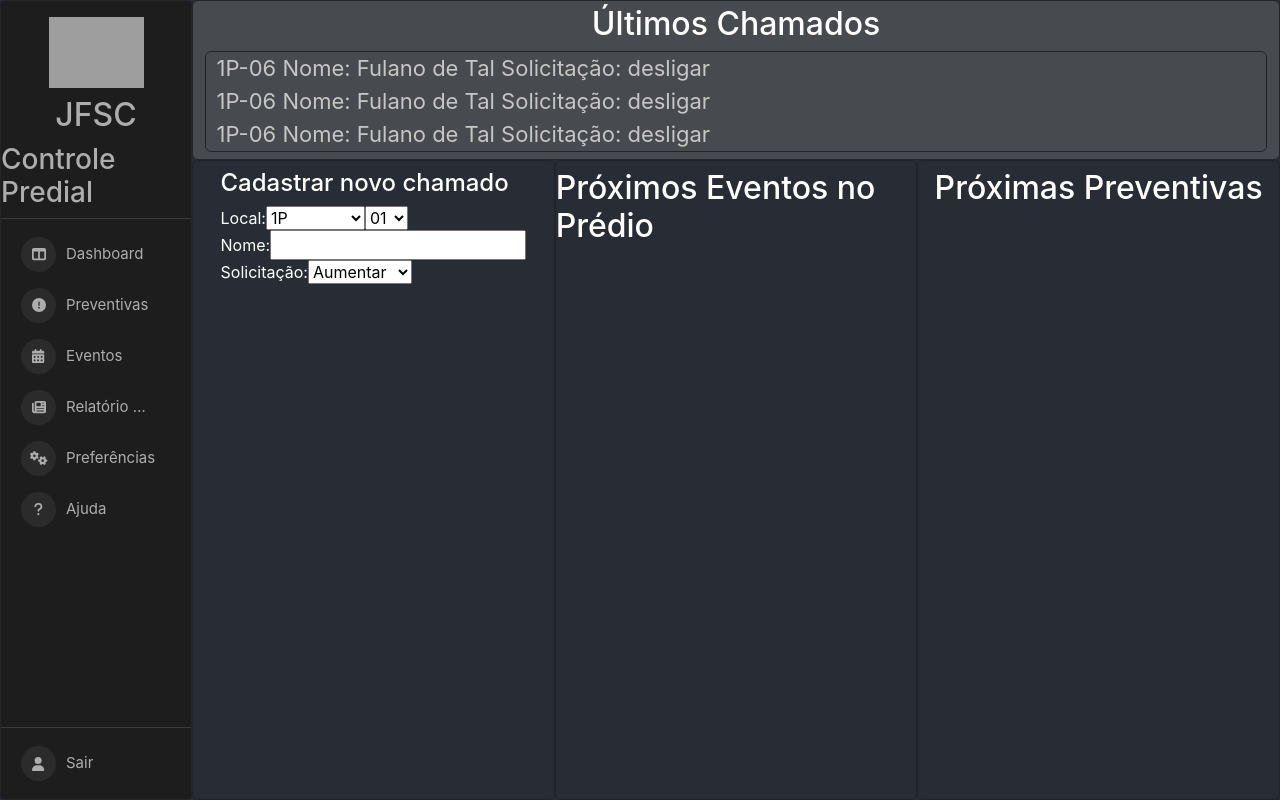
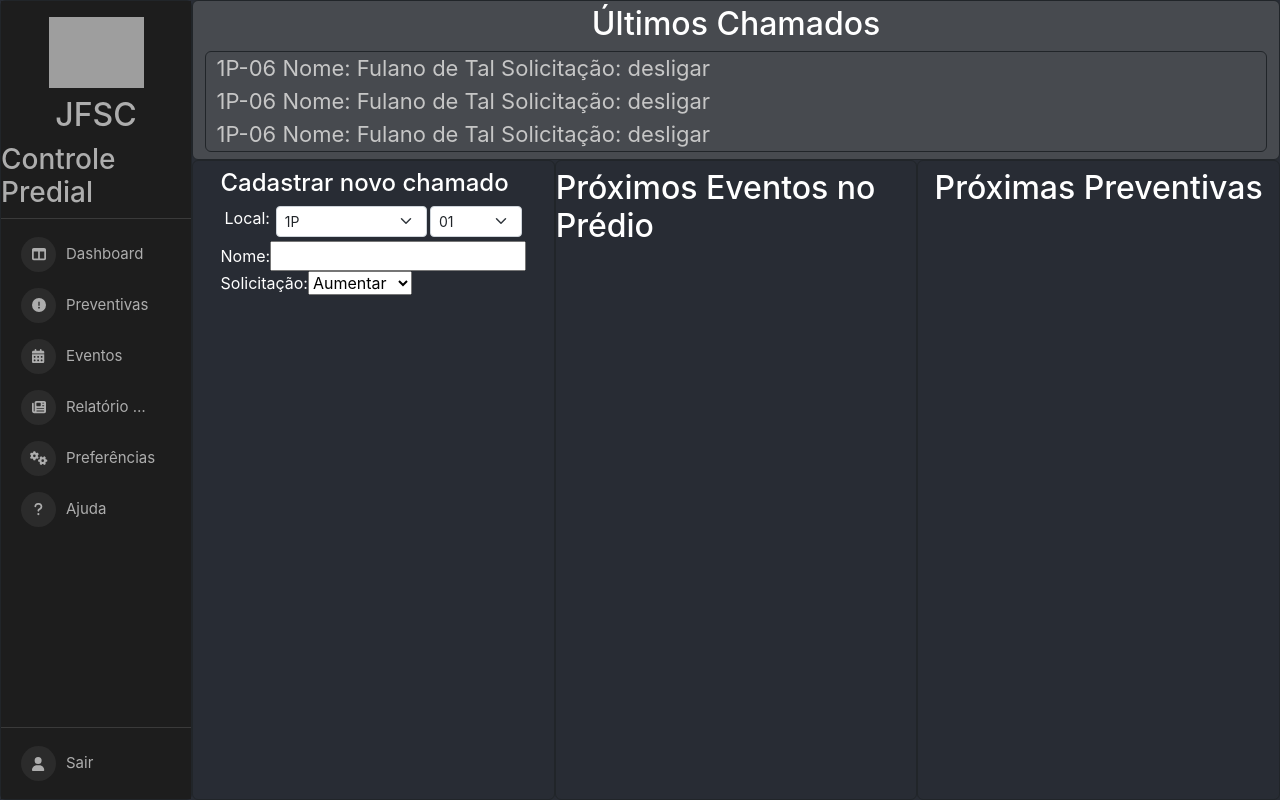
Before and after one commit to gab5987/dashboard-atomac, a React (Create React App) app: page / in a window 1280 px wide. Built offline with nearby package versions, Linux system fonts and the light colour scheme; grey boxes are pictures that could not be loaded.

Commit message:
Fix: floor field

```diff
--- a/src/components/Home.tsx
+++ b/src/components/Home.tsx
@@ -48,24 +48,35 @@ export default class Dashboard extends React.Component <{
     }
 
     newRegister = () => {
-        console.log(this.state.actualFloor)
         return(
             <div className="dashboard-collum_new-register">
                 <h4> Cadastrar novo chamado </h4>
-                <form>
-                    <label>Local: </label>
-                    <select value={ this.state.actualFloor } onChange={(event) => {this.setState({actualFloor: Number(event.target.value)})}}>
+                <form >
+                    <div className="location">
+                        <label style={{ paddingRight: "2%"}}>Local: </label>
+                        <select
+                            className="form-select form-select-sm"
+                            value={ this.state.actualFloor }
+                            onChange={(event) => {this.setState({actualFloor: Number(event.target.value)})}}>
+
                             { this.props.sharedData.floors.map((item: any, key: number) => {
                                 return <option value={key} > {item.name} </option>
                             }) }
+
                         </select>
 
-                    <select value={ this.state.actualCore } onChange={(event) => {this.setState({actualCore: Number(event.target.value)})}}>
+                        <div style={{ width: "75%", paddingLeft: "1%"}}>
+                            <select
+                            className="form-select form-select-sm"
+                            value={ this.state.actualCore }
+                            onChange={(event) => {this.setState({actualCore: Number(event.target.value)})}}>
+
                             { this.props.sharedData.floors[this.state.actualFloor].cores.map((item: any, key: number) => {
                                 return <option value={key} > {item} </option>
                             }) }
                             </select>
-                    <br/>
+                        </div>
+                    </div>
 
                     <label>Nome: </label>
                     <input type="text" name="name" /> <br/>
--- a/src/components/assets/dashboard.scss
+++ b/src/components/assets/dashboard.scss
@@ -28,6 +28,14 @@ $context-size: 100vw - $sidebar-width;
 
 .dashboard-collum_new-register {
     font-size: medium;
+    .location {
+        margin: .25rem;
+        display: flex;
+
+    }
+    form {
+        display: block;
+    }
 
     input {
         height: 30px;
```
Lines whose indentation alone changed are shown as unchanged.
